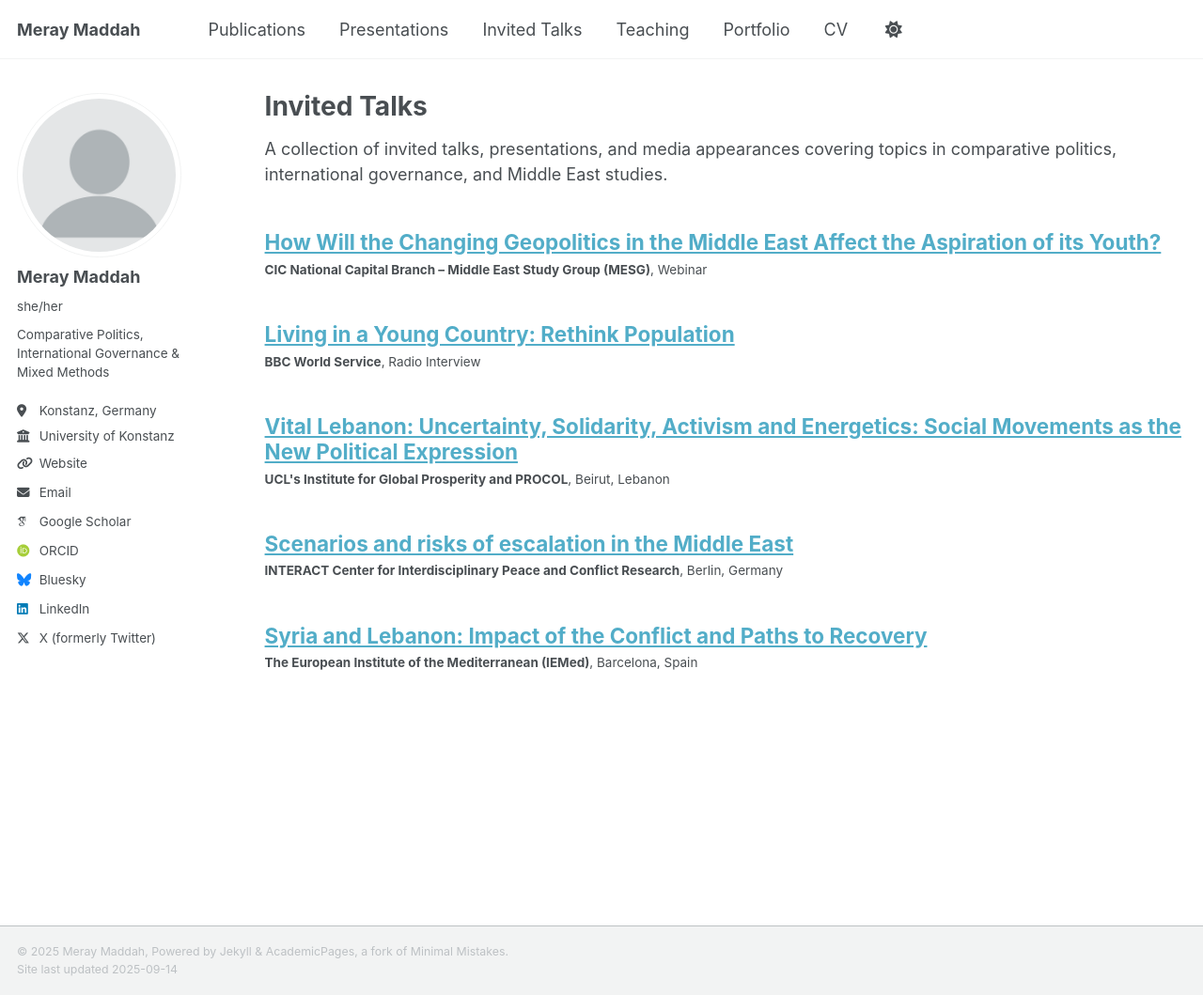
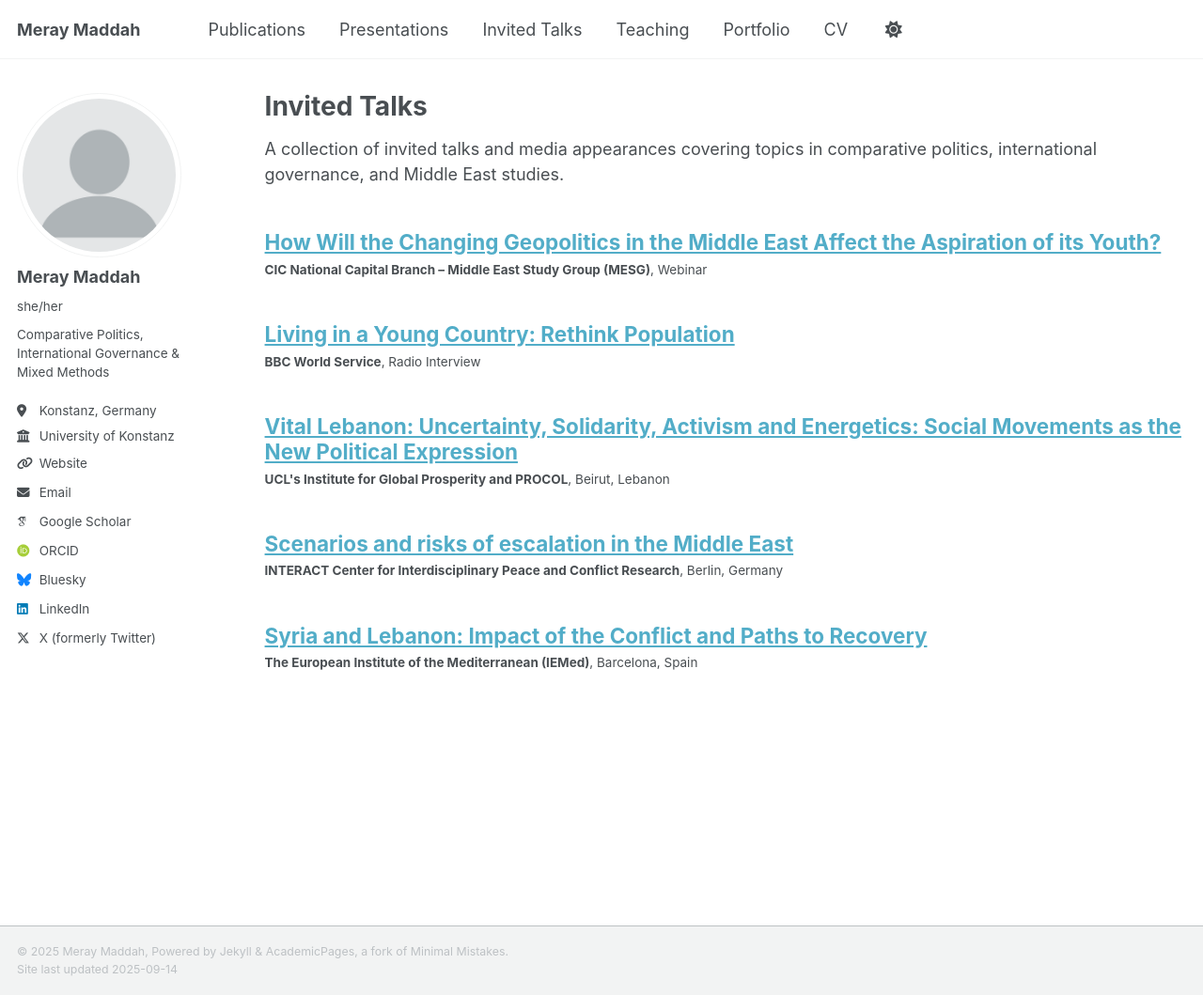
Before and after one commit to MerayMaddah/meraymaddah.github.io, a Jekyll site: the page built from _pages/posts.md, in a window 1280 px wide and 1059 px high. Shown: the whole window at 94% size. Built offline with Jekyll 4.4.1, drawn with Linux system fonts in a browser that asks for light colours; some web fonts are replaced; a script that is not in the unit is left out.

Commit message:
Update posts.md

```diff
--- a/_pages/posts.md
+++ b/_pages/posts.md
@@ -5,7 +5,7 @@ permalink: /posts/
 author_profile: true
 ---
 
-<p>A collection of invited talks, presentations, and media appearances covering topics in comparative politics, international governance, and Middle East studies.</p>
+<p>A collection of invited talks and media appearances covering topics in comparative politics, international governance, and Middle East studies.</p>
 
 {% assign sorted_posts = site.posts | sort: 'date' %}
 {% for post in sorted_posts %}
```
